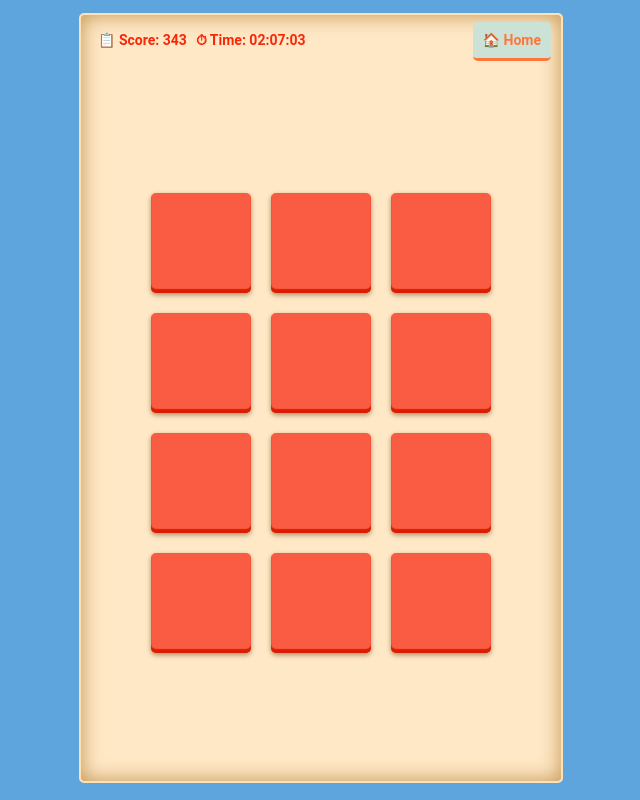
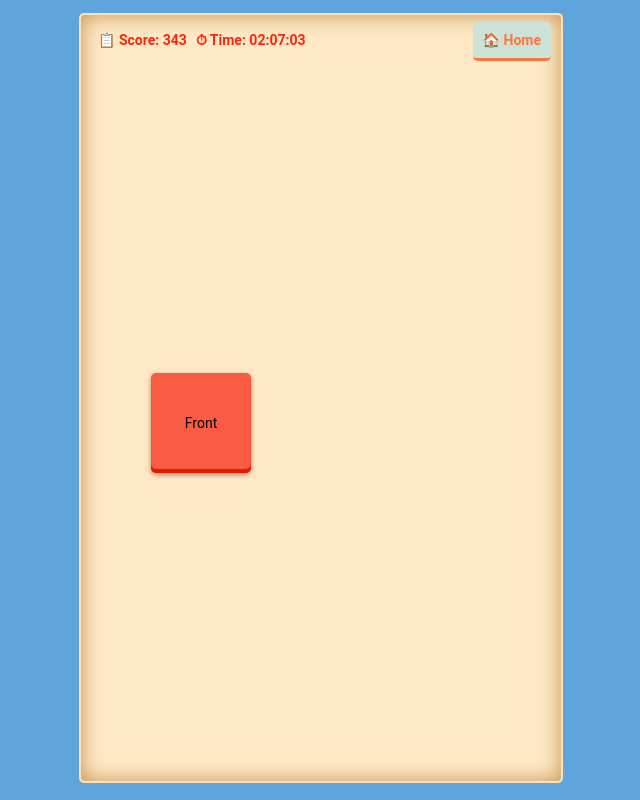
Before and after one commit to fasih-uddin-ahmed/angular-pairs, an Angular app: page /game in a window 1280 px wide. Shown: the whole page, without its empty margins (319-959 px from the left). Built offline with nearby package versions, Linux system fonts and the light colour scheme.

Commit message:
adds flip animation on the cells

```diff
--- a/src/app/components/grid-cell/grid-cell.component.html
+++ b/src/app/components/grid-cell/grid-cell.component.html
@@ -0,0 +1,4 @@
+<div class="cell" (click)="toggle = !toggle" [class.cell-flipped]="toggle">
+    <div class="face front">Front</div>
+    <div class="face back">Back</div>
+</div>
--- a/src/app/components/grid-cell/grid-cell.component.scss
+++ b/src/app/components/grid-cell/grid-cell.component.scss
@@ -0,0 +1,37 @@
+:host {
+    display: block;
+    height: 100%;
+    width: 100%;
+    perspective: 800px;
+}
+
+.cell {
+    height: 100%;
+    width: 100%;
+    position: relative;
+    transition: transform .6s cubic-bezier(.68,-0.55,.27,1.55);
+    transform-style: preserve-3d;
+    .face {
+        display: flex;
+        justify-content: center;
+        align-items: center;
+        position: absolute;
+        height: 100%;
+        width: 100%;
+        border-radius: 5px;
+        backface-visibility: hidden;
+    }
+    .front {
+        background-color: #F95B43;
+        box-shadow: 0px 2px 5px #ad8f63, inset 0px -4px 1px #db1e03;
+    }
+    .back {
+        transform: rotateY(180deg);
+        background-color: #cce2d6;
+        box-shadow: 0px 2px 5px #ad8f63, inset 0px -4px 1px #7c8a82;
+    }
+}
+
+.cell-flipped {
+    transform: rotateY(180deg);
+}
--- a/src/app/components/grid-cell/grid-cell.component.ts
+++ b/src/app/components/grid-cell/grid-cell.component.ts
@@ -6,10 +6,16 @@ import { Component, OnInit } from '@angular/core';
     styleUrls: ['./grid-cell.component.scss']
 })
 export class GridCellComponent implements OnInit {
+    toggle = false;
 
     constructor() { }
 
     ngOnInit() {
     }
 
+    toggleFlip() {
+        console.log('toggling cell');
+        this.toggle = !this.toggle;
     }
+
+}
--- a/src/app/pages/game/game.component.html
+++ b/src/app/pages/game/game.component.html
@@ -2,19 +2,9 @@
     <top-bar time="02:07:03" score="343" homeLink="/home"></top-bar>
     <div class="grid-wrapper">
         <div class="grid">
-            <div class="cell-easy"></div>
-            <div class="cell-easy"></div>
-            <div class="cell-easy"></div>
-            <div class="cell-easy"></div>
-            <div class="cell-easy"></div>
-            <div class="cell-easy"></div>
-
-            <div class="cell-easy"></div>
-            <div class="cell-easy"></div>
-            <div class="cell-easy"></div>
-            <div class="cell-easy"></div>
-            <div class="cell-easy"></div>
-            <div class="cell-easy"></div>
+            <div class="cell-easy">
+                <grid-cell></grid-cell>
+            </div>
         </div>
     </div>
 </div>
--- a/src/app/pages/game/game.component.scss
+++ b/src/app/pages/game/game.component.scss
@@ -8,10 +8,6 @@
         width: calc(100% / #{$divisions} - 20px);
         margin: 10px;
         padding: 0;
-        box-shadow: 0px 2px 5px #ad8f63, inset 0px -4px 1px #db1e03;
-
-        border-radius: 5px;
-        background-color: #F95B43;
         &::before {
             display: block;
             float: left;
```
Lines whose indentation alone changed are shown as unchanged.
